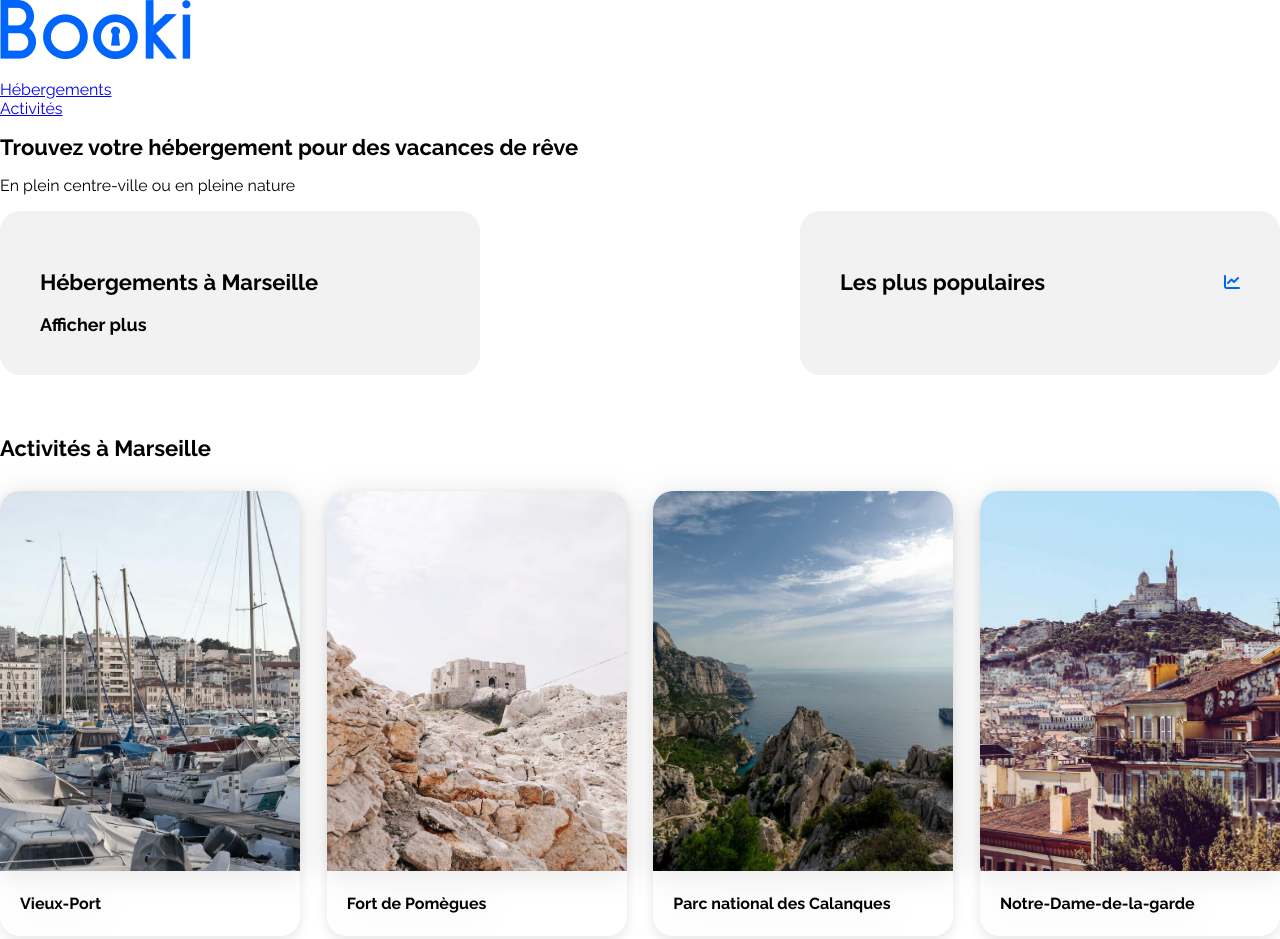
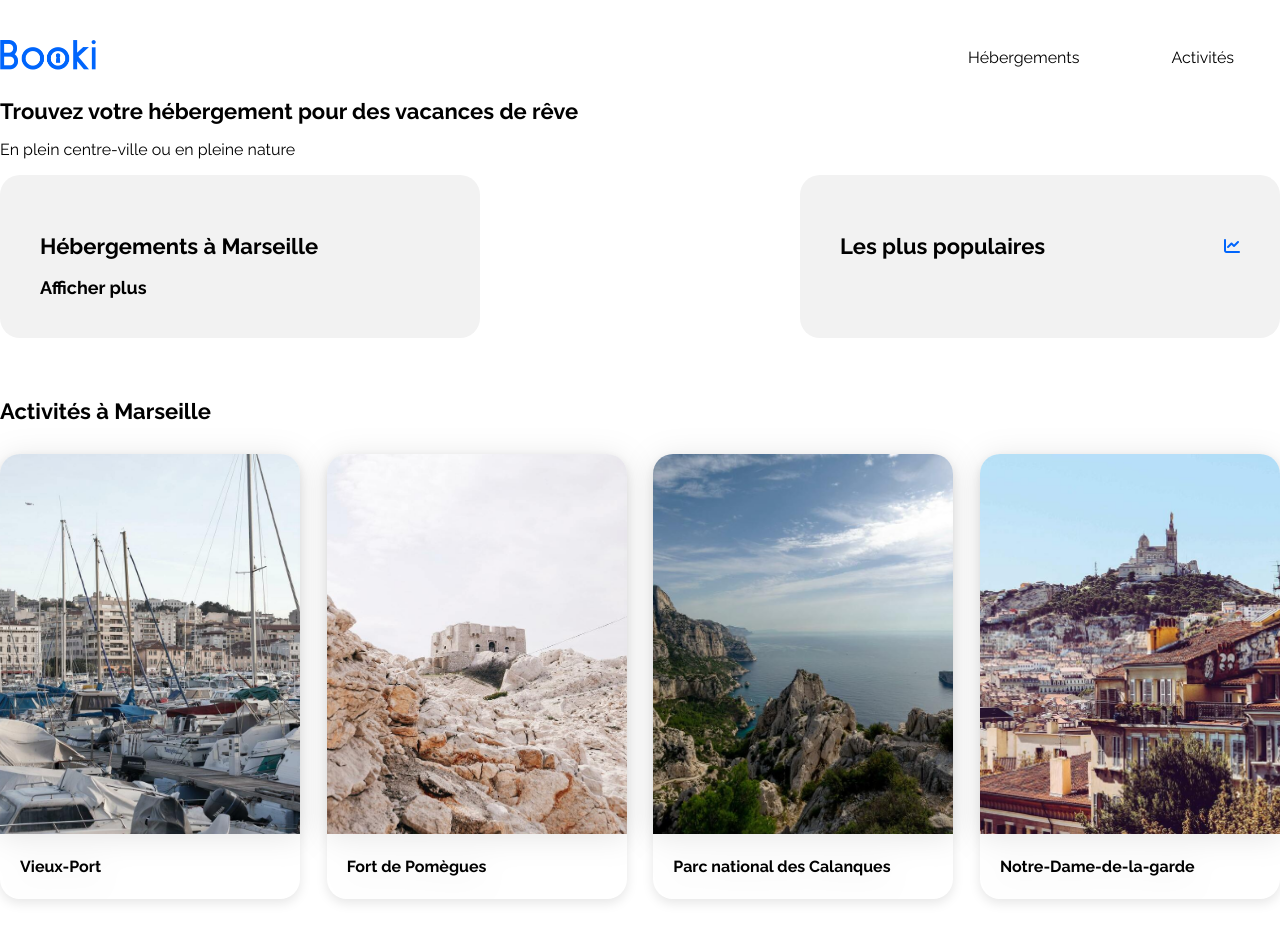
Before and after one commit to ThomasCharuel/booki, a plain HTML site: page index.html in a window 1280 px wide. Shown: the top 939 px of the page. Drawn offline with Linux system fonts and the light colour scheme.

Commit message:
Navbar done

```diff
--- a/css/style.css
+++ b/css/style.css
@@ -40,6 +40,38 @@ main h3 {
 
 .blue-icon {
     color: var(--blue);
+}
+
+/**********************
+CSS Header Section
+**********************/
+#navbar {
+    display: flex;
+    justify-content: space-between;
+    align-items: center;
+}
+
+#booki-logo-navbar img{
+    padding-top: 30px;
+    height: 30px;
+}
+
+#navbar-links-container {
+    display: flex;
+    padding-top: 46px;
+    margin-top: 2px;
+}
+
+.navbar-link {
+    color: unset;
+    text-decoration: unset;
+    font-size: 16px;
+    padding: 46px;
+}
+
+.navbar-link:hover {
+    color: var(--blue);
+    border-top: 2px solid var(--blue);
 }
 
 #homes-section-container, #experiences-section {
--- a/index.html
+++ b/index.html
@@ -15,14 +15,12 @@
 </head>
 <body>
     <header>
-        <nav>
-            <a href="#"><img src="images/logo/Booki.png" alt="Logo Booki"></a>
-            <div>
-                <ul class="reset">
-                    <li><a href="#homes-section">Hébergements</a></li>
-                    <li><a href="#experiences-section">Activités</a></li>
-                </ul>
-            </div>
+        <nav id="navbar">
+            <a href="#" id="booki-logo-navbar"><img src="images/logo/Booki.png" alt="Logo Booki"></a>
+            <ul id="navbar-links-container" class="reset">
+                <li><a href="#homes-section" class="navbar-link">Hébergements</a></li>
+                <li><a href="#experiences-section" class="navbar-link">Activités</a></li>
+            </ul>
         </nav>
         <h1>Trouvez votre hébergement pour des vacances de rêve</h1>
         <p>En plein centre-ville ou en pleine nature</p>
```
